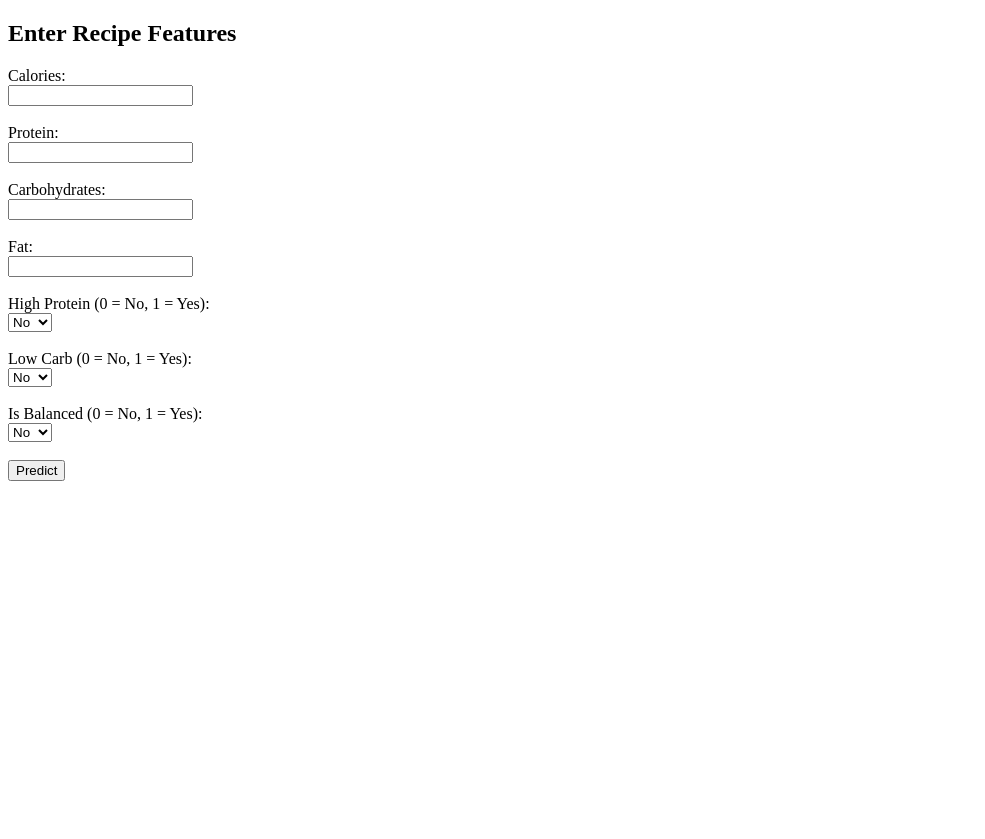
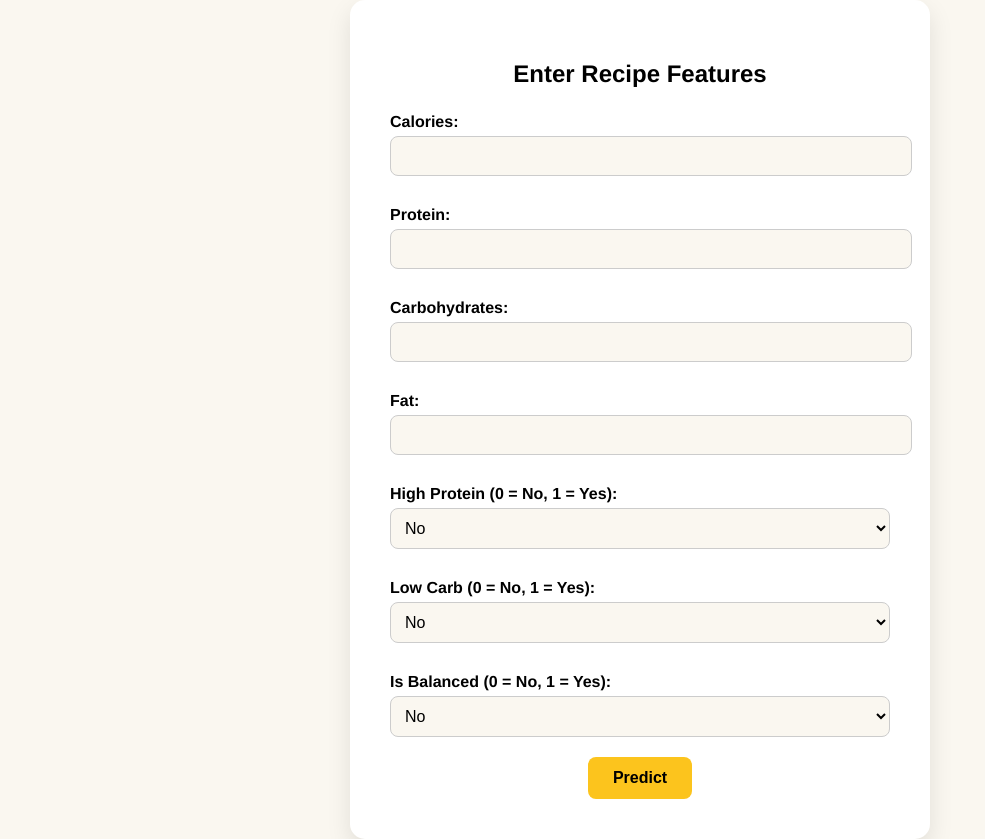
Before and after one commit to 4GeeksAcademy/bertuzzi-final-ml, a Flask app: page / in a window 1280 px wide. Shown: the whole page, without its empty margins (0-985 px from the left). Before the commit the page ends 481 px from the top, so only its background shows below. Run offline with Flask 3, Linux system fonts and the light colour scheme; parts of the project's set-up code (start-up, migrations or seed data) failed here and were passed over.

Commit message:
fix style

```diff
--- a/src/templates/form.html
+++ b/src/templates/form.html
@@ -3,24 +3,92 @@
 <head>
     <meta charset="UTF-8">
     <title>Health Score Predictor</title>
+    <style>
+        body {
+            font-family: 'Helvetica Neue', sans-serif;
+            background-color: #faf7f0;
+            margin: 0;
+            padding: 0;
+            display: flex;
+            justify-content: center;
+            align-items: center;
+            min-height: 100vh;
+        }
+
+        .container {
+            background-color: white;
+            padding: 40px;
+            border-radius: 15px;
+            box-shadow: 0 10px 25px rgba(0, 0, 0, 0.1);
+            width: 100%;
+            max-width: 500px;
+            text-align: center;
+        }
+
+        h2 {
+            color: #000;
+            margin-bottom: 25px;
+        }
+
+        label {
+            display: block;
+            font-weight: bold;
+            color: #000;
+            margin: 10px 0 5px;
+            text-align: left;
+        }
+
+        input[type="number"],
+        select {
+            width: 100%;
+            padding: 10px;
+            border: 1px solid #ccc;
+            border-radius: 8px;
+            font-size: 16px;
+            background-color: #faf7f0;
+            margin-bottom: 20px;
+        }
+
+        input[type="submit"] {
+            background-color: #fcc41d;
+            color: #000;
+            border: none;
+            padding: 12px 25px;
+            border-radius: 8px;
+            font-size: 16px;
+            font-weight: bold;
+            cursor: pointer;
+            transition: background-color 0.3s ease;
+        }
+
+        input[type="submit"]:hover {
+            background-color: #e6b518;
+        }
+
+        h3 {
+            margin-top: 30px;
+            color: #000;
+        }
+    </style>
 </head>
 <body>
+    <div class="container">
         <h2>Enter Recipe Features</h2>
         <form method="POST" action="/predict">
 
             <!-- Numeric Inputs -->
             {% for field in ['calories', 'protein', 'carbohydrates', 'fat'] %}
-            <label for="{{ field }}">{{ field.replace('_', ' ').title() }}:</label><br>
-            <input type="number" name="{{ field }}" step="0.01" required><br><br>
+                <label for="{{ field }}">{{ field.replace('_', ' ').title() }}:</label>
+                <input type="number" name="{{ field }}" step="0.01" required>
             {% endfor %}
 
             <!-- Binary Inputs -->
             {% for field in ['high_protein', 'low_carb', 'is_balanced'] %}
-            <label for="{{ field }}">{{ field.replace('_', ' ').title() }} (0 = No, 1 = Yes):</label><br>
+                <label for="{{ field }}">{{ field.replace('_', ' ').title() }} (0 = No, 1 = Yes):</label>
                 <select name="{{ field }}" required>
                     <option value="0">No</option>
                     <option value="1">Yes</option>
-            </select><br><br>
+                </select>
             {% endfor %}
 
             <input type="submit" value="Predict">
@@ -29,5 +97,6 @@
         {% if prediction_text %}
             <h3>{{ prediction_text }}</h3>
         {% endif %}
+    </div>
 </body>
 </html>
```
Lines whose indentation alone changed are shown as unchanged.
